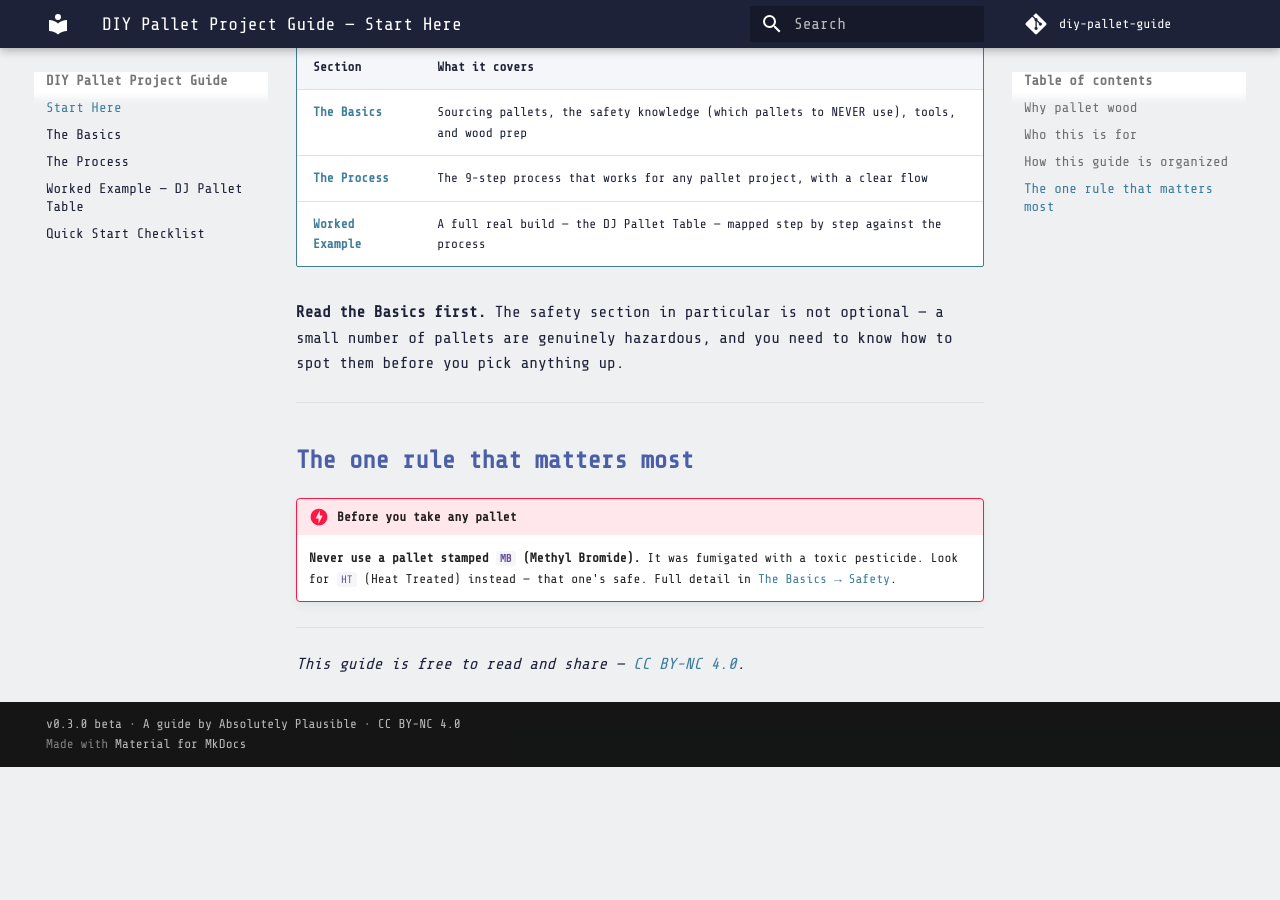
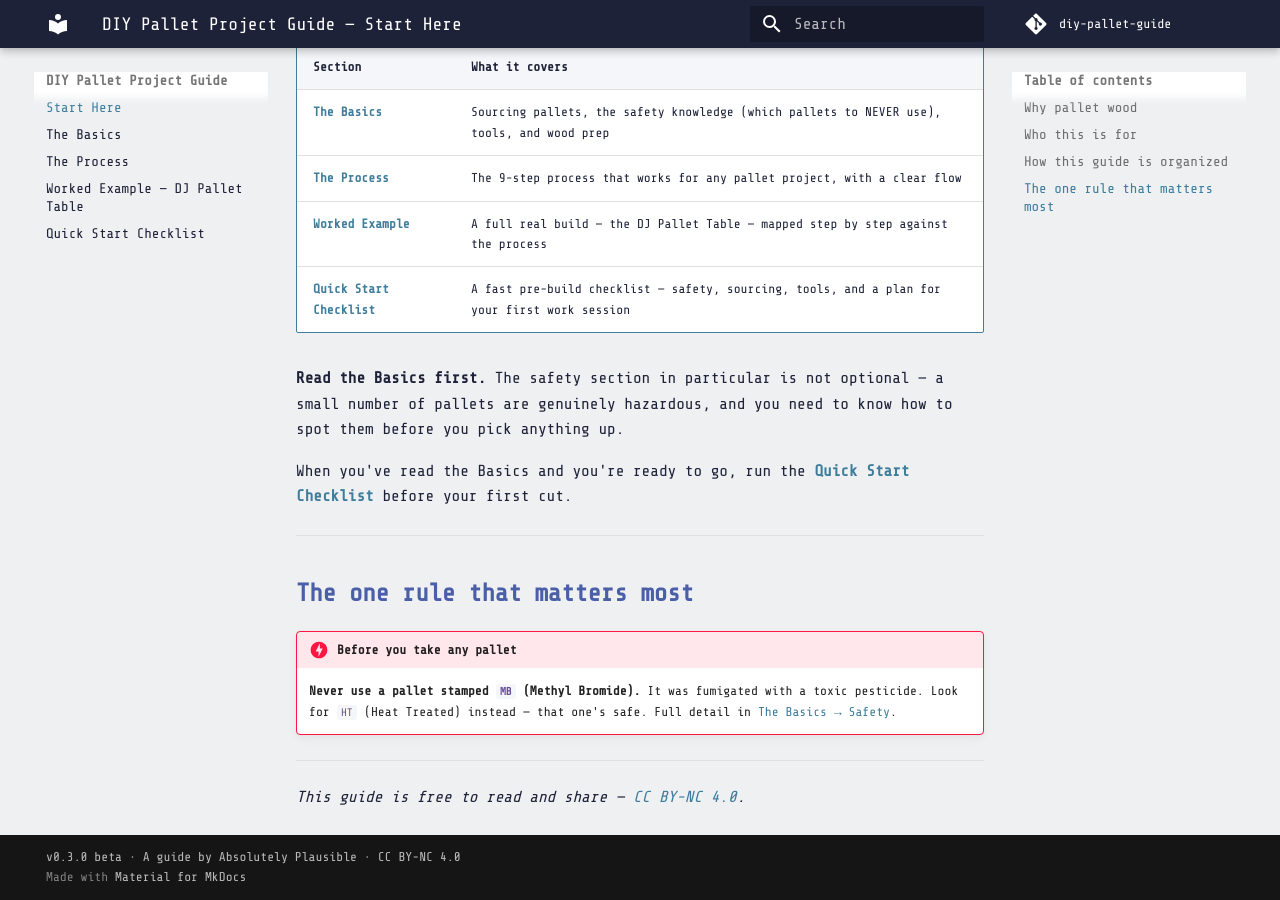
Before and after one commit to wmestrinho/diy-pallet-guide, an MkDocs documentation site: the page built from docs/index.md, in a window 1280 px wide and 900 px high, scrolled down 1052 px. Built offline with MkDocs 1.6.1 and Material for MkDocs 9.7.7, drawn with Linux system fonts in a browser that asks for light colours; comment, search, counter and statistics services are not loaded; before the commit the page ends 1819 px from its top, so only the background shows below that.

Commit message:
docs: link the Quick Start Checklist from Start Here and The Process
Editorial pass for v0.3.0: the checklist was an orphan (in the nav but not
linked from any page). Added it to the "How this guide is organized" table
plus a "before your first cut" CTA on index, and an "about to start?" pointer
at the end of the process page. All cross-page links/anchors verified.

Co-Authored-By: Claude Opus 4.8 <noreply@anthropic.com>

```diff
--- a/docs/index.md
+++ b/docs/index.md
@@ -36,8 +36,11 @@ No prior woodworking experience assumed. If you can measure, cut, and drive a sc
 | **[The Basics](basics.md)** | Sourcing pallets, the safety knowledge (which pallets to NEVER use), tools, and wood prep |
 | **[The Process](process.md)** | The 9-step process that works for any pallet project, with a clear flow |
 | **[Worked Example](dj-pallet-table.md)** | A full real build — the DJ Pallet Table — mapped step by step against the process |
+| **[Quick Start Checklist](start-a-project-checklist.md)** | A fast pre-build checklist — safety, sourcing, tools, and a plan for your first work session |
 
 **Read the Basics first.** The safety section in particular is not optional — a small number of pallets are genuinely hazardous, and you need to know how to spot them before you pick anything up.
+
+When you've read the Basics and you're ready to go, run the **[Quick Start Checklist](start-a-project-checklist.md)** before your first cut.
 
 ---
 
```
Also changed, not shown: docs/process.md (+2 -0 lines).
